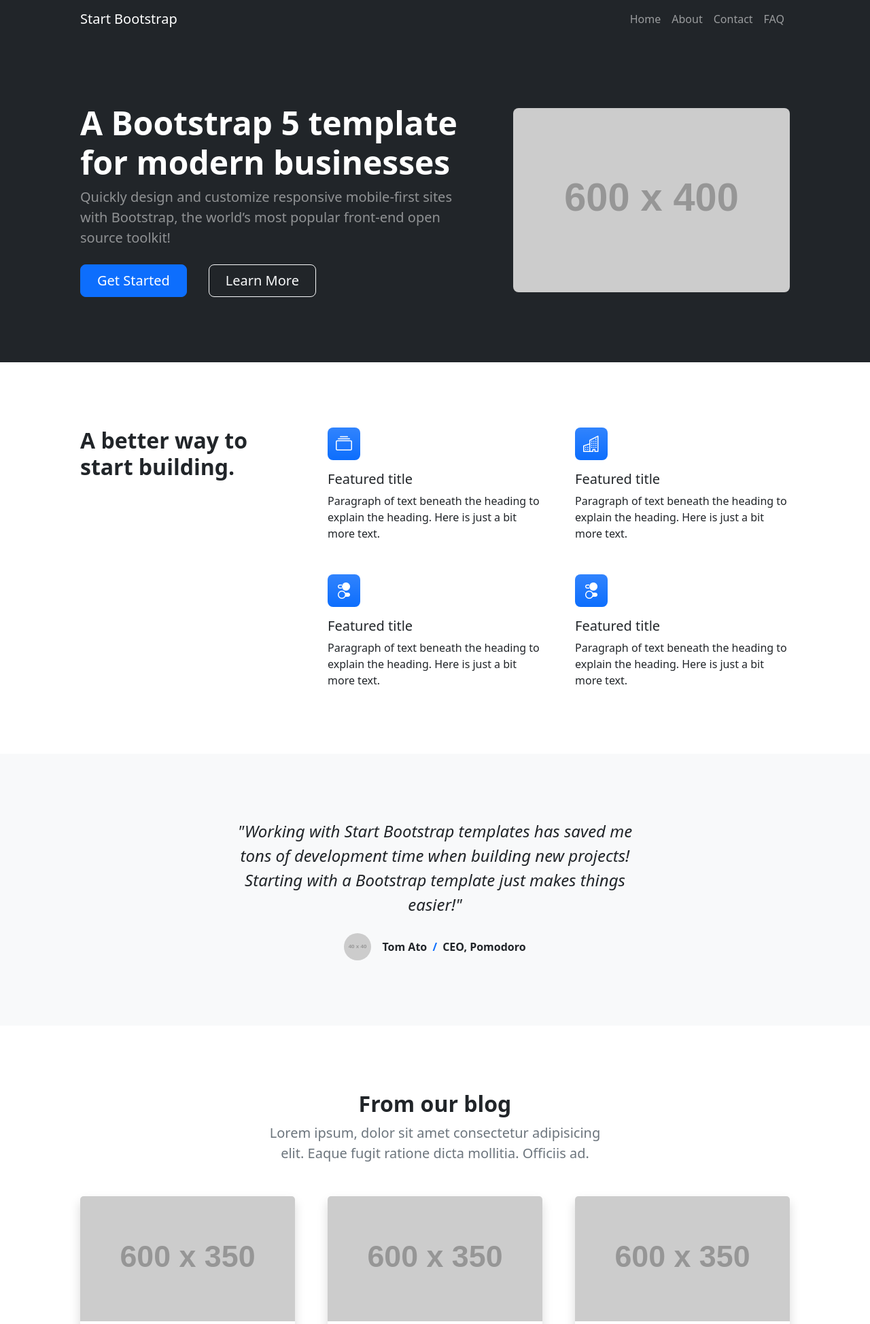
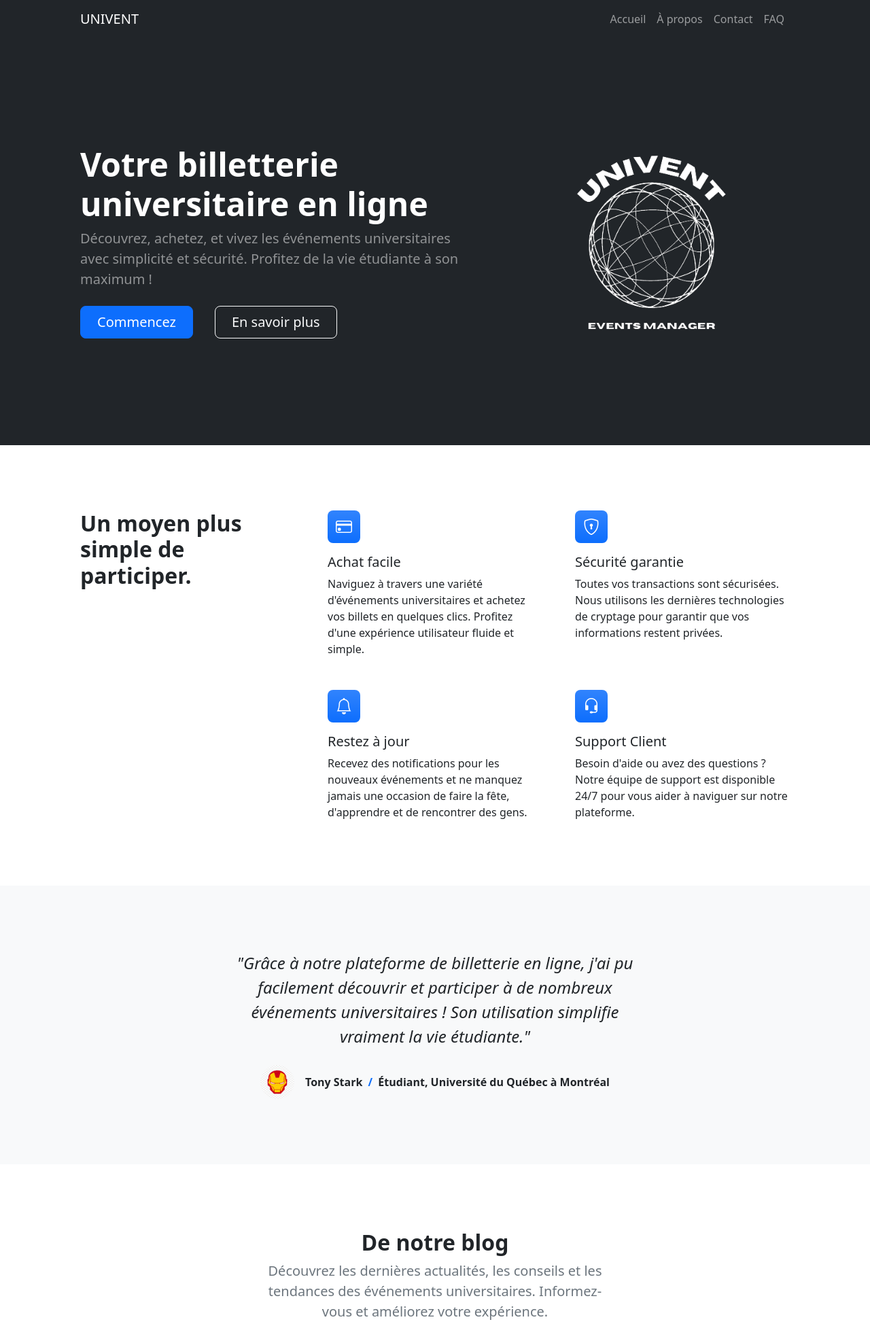
Before and after one commit to oussamaelfig/Univent, a Flask app: page / in a window 1280 px wide. Shown: the top 1948 px of the page at 68% size. Run offline with Flask 3, Linux system fonts and the light colour scheme; grey boxes labelled with a size stand in for pictures from a placeholder-image service; some libraries are stand-ins or nearby versions.

Commit message:
Ajout des champs text, et des images, ajouter du contexte au site Web

```diff
--- a/templates/about.html
+++ b/templates/about.html
@@ -1,6 +1,6 @@
 {% extends "base.html" %}
 {% block title %}
-    Modern Business - Start Bootstrap Template
+    UNIVENT - À propos
 {% endblock %}
 {% block content %}
     <!-- Navigation-->
@@ -16,9 +16,9 @@
             <div class="collapse navbar-collapse" id="navbarSupportedContent">
                 <ul class="navbar-nav ms-auto mb-2 mb-lg-0">
                     <li class="nav-item"><a class="nav-link"
-                                            href="/">Home</a>
+                                            href="/">Accueil</a>
                     </li>
-                    <li class="nav-item"><a class="nav-link" href="/about">About</a>
+                    <li class="nav-item"><a class="nav-link" href="/about">À propos</a>
                     </li>
                     <li class="nav-item"><a class="nav-link"
                                             href="/contact">Contact</a>
--- a/templates/base.html
+++ b/templates/base.html
@@ -1,5 +1,5 @@
 <!DOCTYPE html>
-<html lang="en">
+<html lang="fr">
 <head>
     <meta charset="utf-8"/>
     <meta name="viewport"
@@ -24,14 +24,14 @@
     <div class="container px-5">
         <div class="row align-items-center justify-content-between flex-column flex-sm-row">
             <div class="col-auto">
-                <div class="small m-0 text-white">Copyright &copy; Your Website
-                    2023
+                <div class="small m-0 text-white">Copyright &copy; UNIVENT 2023
                 </div>
             </div>
             <div class="col-auto">
-                <a class="link-light small" href="#!">Privacy</a>
+                <a class="link-light small" href="#!">Vie privée</a>
                 <span class="text-white mx-1">&middot;</span>
-                <a class="link-light small" href="#!">Terms</a>
+                <a class="link-light small" href="#!">Conditions
+                    d'utilisation</a>
                 <span class="text-white mx-1">&middot;</span>
                 <a class="link-light small" href="#!">Contact</a>
             </div>
--- a/templates/contact.html
+++ b/templates/contact.html
@@ -1,6 +1,6 @@
 {% extends "base.html" %}
 {% block title %}
-    Modern Business - Start Bootstrap Template
+    UNIVENT - Contact
 {% endblock %}
 {% block content %}
     <!-- Navigation-->
@@ -16,9 +16,9 @@
             <div class="collapse navbar-collapse" id="navbarSupportedContent">
                 <ul class="navbar-nav ms-auto mb-2 mb-lg-0">
                     <li class="nav-item"><a class="nav-link"
-                                            href="/">Home</a>
+                                            href="/">Accueil</a>
                     </li>
-                    <li class="nav-item"><a class="nav-link" href="/about">About</a>
+                    <li class="nav-item"><a class="nav-link" href="/about">À propos</a>
                     </li>
                     <li class="nav-item"><a class="nav-link"
                                             href="/contact">Contact</a>
--- a/templates/faq.html
+++ b/templates/faq.html
@@ -1,6 +1,6 @@
 {% extends "base.html" %}
 {% block title %}
-    Modern Business - Start Bootstrap Template
+    UNIVENT - FAQ
 {% endblock %}
 {% block content %}
     <!-- Navigation-->
@@ -16,9 +16,9 @@
             <div class="collapse navbar-collapse" id="navbarSupportedContent">
                 <ul class="navbar-nav ms-auto mb-2 mb-lg-0">
                     <li class="nav-item"><a class="nav-link"
-                                            href="/">Home</a>
+                                            href="/">Accueil</a>
                     </li>
-                    <li class="nav-item"><a class="nav-link" href="/about">About</a>
+                    <li class="nav-item"><a class="nav-link" href="/about">À propos</a>
                     </li>
                     <li class="nav-item"><a class="nav-link"
                                             href="/contact">Contact</a>
--- a/templates/index.html
+++ b/templates/index.html
@@ -1,12 +1,12 @@
 {% extends "base.html" %}
 {% block title %}
-    Modern Business - Start Bootstrap Template
+    UNIVENT - Accueil
 {% endblock %}
 {% block content %}
     <!-- Navigation-->
     <nav class="navbar navbar-expand-lg navbar-dark bg-dark">
         <div class="container px-5">
-            <a class="navbar-brand" href="/">Start Bootstrap</a>
+            <a class="navbar-brand" href="/">UNIVENT</a>
             <button class="navbar-toggler" type="button"
                     data-bs-toggle="collapse"
                     data-bs-target="#navbarSupportedContent"
@@ -16,9 +16,10 @@
             <div class="collapse navbar-collapse" id="navbarSupportedContent">
                 <ul class="navbar-nav ms-auto mb-2 mb-lg-0">
                     <li class="nav-item"><a class="nav-link"
-                                            href="/">Home</a>
+                                            href="/">Accueil</a>
                     </li>
-                    <li class="nav-item"><a class="nav-link" href="/about">About</a>
+                    <li class="nav-item"><a class="nav-link" href="/about">À
+                        propos</a>
                     </li>
                     <li class="nav-item"><a class="nav-link"
                                             href="/contact">Contact</a>
@@ -36,24 +37,24 @@
             <div class="row gx-5 align-items-center justify-content-center">
                 <div class="col-lg-8 col-xl-7 col-xxl-6">
                     <div class="my-5 text-center text-xl-start">
-                        <h1 class="display-5 fw-bolder text-white mb-2">A
-                            Bootstrap 5 template for modern businesses</h1>
-                        <p class="lead fw-normal text-white-50 mb-4">Quickly
-                            design and customize responsive mobile-first sites
-                            with Bootstrap, the world’s most popular front-end
-                            open source toolkit!</p>
+                        <h1 class="display-5 fw-bolder text-white mb-2">Votre
+                            billetterie universitaire en ligne</h1>
+                        <p class="lead fw-normal text-white-50 mb-4">Découvrez,
+                            achetez, et vivez les événements universitaires
+                            avec simplicité et sécurité. Profitez de la vie
+                            étudiante à son maximum !</p>
                         <div class="d-grid gap-3 d-sm-flex justify-content-sm-center justify-content-xl-start">
                             <a class="btn btn-primary btn-lg px-4 me-sm-3"
-                               href="#features">Get Started</a>
+                               href="#features">Commencez</a>
                             <a class="btn btn-outline-light btn-lg px-4"
-                               href="#!">Learn More</a>
+                               href="#!">En savoir plus</a>
                         </div>
                     </div>
                 </div>
                 <div class="col-xl-5 col-xxl-6 d-none d-xl-block text-center">
                     <img class="img-fluid rounded-3 my-5"
-                         src="https://dummyimage.com/600x400/343a40/6c757d"
-                         alt="..."/></div>
+                         src="static/images/UNIVENT_LOGO-removebg-preview.png"
+                         alt="logo"/></div>
             </div>
         </div>
     </header>
@@ -61,41 +62,50 @@
     <section class="py-5" id="features">
         <div class="container px-5 my-5">
             <div class="row gx-5">
-                <div class="col-lg-4 mb-5 mb-lg-0"><h2 class="fw-bolder mb-0">A
-                    better way to start building.</h2></div>
+                <div class="col-lg-4 mb-5 mb-lg-0"><h2 class="fw-bolder mb-0">
+                    Un moyen plus simple de participer.
+                </h2></div>
                 <div class="col-lg-8">
                     <div class="row gx-5 row-cols-1 row-cols-md-2">
                         <div class="col mb-5 h-100">
                             <div class="feature bg-primary bg-gradient text-white rounded-3 mb-3">
-                                <i class="bi bi-collection"></i></div>
-                            <h2 class="h5">Featured title</h2>
-                            <p class="mb-0">Paragraph of text beneath the
-                                heading to explain the heading. Here is just a
-                                bit more text.</p>
+                                <i class="bi bi-credit-card"></i></div>
+                            <h2 class="h5">Achat facile
+                            </h2>
+                            <p class="mb-0">Naviguez à travers une variété
+                                d'événements universitaires et achetez vos
+                                billets en quelques clics. Profitez d'une
+                                expérience utilisateur fluide et simple.</p>
                         </div>
                         <div class="col mb-5 h-100">
                             <div class="feature bg-primary bg-gradient text-white rounded-3 mb-3">
-                                <i class="bi bi-building"></i></div>
-                            <h2 class="h5">Featured title</h2>
-                            <p class="mb-0">Paragraph of text beneath the
-                                heading to explain the heading. Here is just a
-                                bit more text.</p>
+                                <i class="bi bi-shield-lock"></i></div>
+                            <h2 class="h5">Sécurité garantie
+                            </h2>
+                            <p class="mb-0">Toutes vos transactions sont
+                                sécurisées. Nous utilisons les dernières
+                                technologies de cryptage pour garantir que vos
+                                informations restent privées.</p>
                         </div>
                         <div class="col mb-5 mb-md-0 h-100">
                             <div class="feature bg-primary bg-gradient text-white rounded-3 mb-3">
-                                <i class="bi bi-toggles2"></i></div>
-                            <h2 class="h5">Featured title</h2>
-                            <p class="mb-0">Paragraph of text beneath the
-                                heading to explain the heading. Here is just a
-                                bit more text.</p>
+                                <i class="bi bi-bell"></i></div>
+                            <h2 class="h5">Restez à jour
+                            </h2>
+                            <p class="mb-0">Recevez des notifications pour les
+                                nouveaux événements et ne manquez jamais une
+                                occasion de faire la fête, d'apprendre et de
+                                rencontrer des gens.</p>
                         </div>
                         <div class="col h-100">
                             <div class="feature bg-primary bg-gradient text-white rounded-3 mb-3">
-                                <i class="bi bi-toggles2"></i></div>
-                            <h2 class="h5">Featured title</h2>
-                            <p class="mb-0">Paragraph of text beneath the
-                                heading to explain the heading. Here is just a
-                                bit more text.</p>
+                                <i class="bi bi-headset"></i></div>
+                            <h2 class="h5">Support Client
+                            </h2>
+                            <p class="mb-0">Besoin d'aide ou avez des questions
+                                ? Notre équipe de support est disponible 24/7
+                                pour vous aider à naviguer sur notre
+                                plateforme.</p>
                         </div>
                     </div>
                 </div>
@@ -108,20 +118,20 @@
             <div class="row gx-5 justify-content-center">
                 <div class="col-lg-10 col-xl-7">
                     <div class="text-center">
-                        <div class="fs-4 mb-4 fst-italic">"Working with Start
-                            Bootstrap templates has saved me tons of
-                            development time when building new projects!
-                            Starting with a Bootstrap template just makes
-                            things easier!"
+                        <div class="fs-4 mb-4 fst-italic">"Grâce à notre
+                            plateforme de billetterie en ligne, j'ai pu
+                            facilement découvrir et participer à de nombreux
+                            événements universitaires ! Son utilisation
+                            simplifie vraiment la vie étudiante."
                         </div>
                         <div class="d-flex align-items-center justify-content-center">
                             <img class="rounded-circle me-3"
-                                 src="https://dummyimage.com/40x40/ced4da/6c757d"
-                                 alt="..."/>
+                                 src="static/images/IronMan.jpg"
+                                 alt="Image_of_commentator"/>
                             <div class="fw-bold">
-                                Tom Ato
+                                Tony Stark
                                 <span class="fw-bold text-primary mx-1">/</span>
-                                CEO, Pomodoro
+                                Étudiant, Université du Québec à Montréal
                             </div>
                         </div>
                     </div>
@@ -135,10 +145,12 @@
             <div class="row gx-5 justify-content-center">
                 <div class="col-lg-8 col-xl-6">
                     <div class="text-center">
-                        <h2 class="fw-bolder">From our blog</h2>
-                        <p class="lead fw-normal text-muted mb-5">Lorem ipsum,
-                            dolor sit amet consectetur adipisicing elit. Eaque
-                            fugit ratione dicta mollitia. Officiis ad.</p>
+                        <h2 class="fw-bolder">De notre blog
+                        </h2>
+                        <p class="lead fw-normal text-muted mb-5">Découvrez les
+                            dernières actualités, les conseils et les tendances
+                            des événements universitaires. Informez-vous et
+                            améliorez votre expérience.</p>
                     </div>
                 </div>
             </div>
@@ -146,27 +158,30 @@
                 <div class="col-lg-4 mb-5">
                     <div class="card h-100 shadow border-0">
                         <img class="card-img-top"
-                             src="https://dummyimage.com/600x350/ced4da/6c757d"
+                             src="static/images/groupe-multiethnique-jeunes-hommes-femmes-etudiant-interieur.jpg"
                              alt="..."/>
                         <div class="card-body p-4">
                             <div class="badge bg-primary bg-gradient rounded-pill mb-2">
-                                News
+                                Nouvelles
                             </div>
                             <a class="text-decoration-none link-dark stretched-link"
-                               href="#!"><h5 class="card-title mb-3">Blog post
-                                title</h5></a>
-                            <p class="card-text mb-0">Some quick example text
-                                to build on the card title and make up the bulk
-                                of the card's content.</p>
+                               href="#!"><h5 class="card-title mb-3">Comment
+                                tirer le meilleur parti des événements
+                                universitaires</h5></a>
+                            <p class="card-text mb-0">
+                                Des conseils pratiques pour optimiser votre
+                                participation aux événements universitaires, et
+                                maximiser vos opportunités de networking et
+                                d'apprentissage.</p>
                         </div>
                         <div class="card-footer p-4 pt-0 bg-transparent border-top-0">
                             <div class="d-flex align-items-end justify-content-between">
                                 <div class="d-flex align-items-center">
                                     <img class="rounded-circle me-3"
-                                         src="https://dummyimage.com/40x40/ced4da/6c757d"
+                                         src="static/images/Tony_Montana.jpg"
                                          alt="..."/>
                                     <div class="small">
-                                        <div class="fw-bold">Kelly Rowan</div>
+                                        <div class="fw-bold">Toni Montana</div>
                                         <div class="text-muted">March 12, 2023
                                             &middot; 6 min read
                                         </div>
@@ -179,29 +194,29 @@
                 <div class="col-lg-4 mb-5">
                     <div class="card h-100 shadow border-0">
                         <img class="card-img-top"
-                             src="https://dummyimage.com/600x350/adb5bd/495057"
+                             src="static/images/conference.png"
                              alt="..."/>
                         <div class="card-body p-4">
                             <div class="badge bg-primary bg-gradient rounded-pill mb-2">
-                                Media
+                                Média
                             </div>
                             <a class="text-decoration-none link-dark stretched-link"
-                               href="#!"><h5 class="card-title mb-3">Another
-                                blog post title</h5></a>
-                            <p class="card-text mb-0">This text is a bit longer
-                                to illustrate the adaptive height of each card.
-                                Some quick example text to build on the card
-                                title and make up the bulk of the card's
-                                content.</p>
+                               href="#!"><h5 class="card-title mb-3">Les
+                                meilleurs événements
+                                universitaires de 2023</h5></a>
+                            <p class="card-text mb-0">
+                                Un tour d'horizon des événements universitaires
+                                les plus attendus de l'année 2023. Quels sont
+                                ceux à ne pas manquer?</p>
                         </div>
                         <div class="card-footer p-4 pt-0 bg-transparent border-top-0">
                             <div class="d-flex align-items-end justify-content-between">
                                 <div class="d-flex align-items-center">
                                     <img class="rounded-circle me-3"
-                                         src="https://dummyimage.com/40x40/ced4da/6c757d"
+                                         src="static/images/Tony_Montana.jpg"
                                          alt="..."/>
                                     <div class="small">
-                                        <div class="fw-bold">Josiah Barclay
+                                        <div class="fw-bold">Al Pacino
                                         </div>
                                         <div class="text-muted">March 23, 2023
                                             &middot; 4 min read
@@ -215,28 +230,30 @@
                 <div class="col-lg-4 mb-5">
                     <div class="card h-100 shadow border-0">
                         <img class="card-img-top"
-                             src="https://dummyimage.com/600x350/6c757d/343a40"
+                             src="static/images/Technologie_event.jpg"
                              alt="..."/>
                         <div class="card-body p-4">
                             <div class="badge bg-primary bg-gradient rounded-pill mb-2">
-                                News
+                                Nouvelles
                             </div>
                             <a class="text-decoration-none link-dark stretched-link"
-                               href="#!"><h5 class="card-title mb-3">The last
-                                blog post title is a little bit longer than the
-                                others</h5></a>
-                            <p class="card-text mb-0">Some more quick example
-                                text to build on the card title and make up the
-                                bulk of the card's content.</p>
+                               href="#!"><h5 class="card-title mb-3">Comment la
+                                technologie change la façon dont nous
+                                participons aux événements universitaires</h5>
+                            </a>
+                            <p class="card-text mb-0">Une analyse approfondie
+                                de la manière dont les plateformes en ligne,
+                                comme la nôtre, transforment le monde des
+                                événements universitaires.</p>
                         </div>
                         <div class="card-footer p-4 pt-0 bg-transparent border-top-0">
                             <div class="d-flex align-items-end justify-content-between">
                                 <div class="d-flex align-items-center">
                                     <img class="rounded-circle me-3"
-                                         src="https://dummyimage.com/40x40/ced4da/6c757d"
-                                         alt="..."/>
+                                         src="static/images/Yagami_light.jpg"
+                                         alt="Picture_of_author"/>
                                     <div class="small">
-                                        <div class="fw-bold">Evelyn Martinez
+                                        <div class="fw-bold">Yagami Light
                                         </div>
                                         <div class="text-muted">April 2, 2023
                                             &middot; 10 min read
@@ -252,26 +269,28 @@
             <aside class="bg-primary bg-gradient rounded-3 p-4 p-sm-5 mt-5">
                 <div class="d-flex align-items-center justify-content-between flex-column flex-xl-row text-center text-xl-start">
                     <div class="mb-4 mb-xl-0">
-                        <div class="fs-3 fw-bold text-white">New products,
-                            delivered to you.
+                        <div class="fs-3 fw-bold text-white">Nouveaux
+                            événements, directement dans votre boîte de
+                            réception.
                         </div>
-                        <div class="text-white-50">Sign up for our newsletter
-                            for the latest updates.
+                        <div class="text-white-50">Inscrivez-vous à notre
+                            newsletter pour ne rien manquer des dernières
+                            actualités.
                         </div>
                     </div>
                     <div class="ms-xl-4">
                         <div class="input-group mb-2">
                             <input class="form-control" type="text"
-                                   placeholder="Email address..."
-                                   aria-label="Email address..."
+                                   placeholder="Adresse e-mail..."
+                                   aria-label="Adresse e-mail..."
                                    aria-describedby="button-newsletter"/>
                             <button class="btn btn-outline-light"
-                                    id="button-newsletter" type="button">Sign
-                                up
+                                    id="button-newsletter" type="button">
+                                S'inscrire
                             </button>
                         </div>
-                        <div class="small text-white-50">We care about privacy,
-                            and will never share your data.
+                        <div class="small text-white-50">Nous respectons votre
+                            vie privée et ne partagerons jamais vos données.
                         </div>
                     </div>
                 </div>
```
Also changed, not shown: static/images/IronMan.jpg (added), static/images/Tony_Montana.jpg (added), static/images/UNIVENT LOGO.png (added), static/images/UNIVENT_LOGO-removebg-preview.png (added), static/images/Yagami_light.jpg (added), static/images/conference.png (added), 2 other files.
